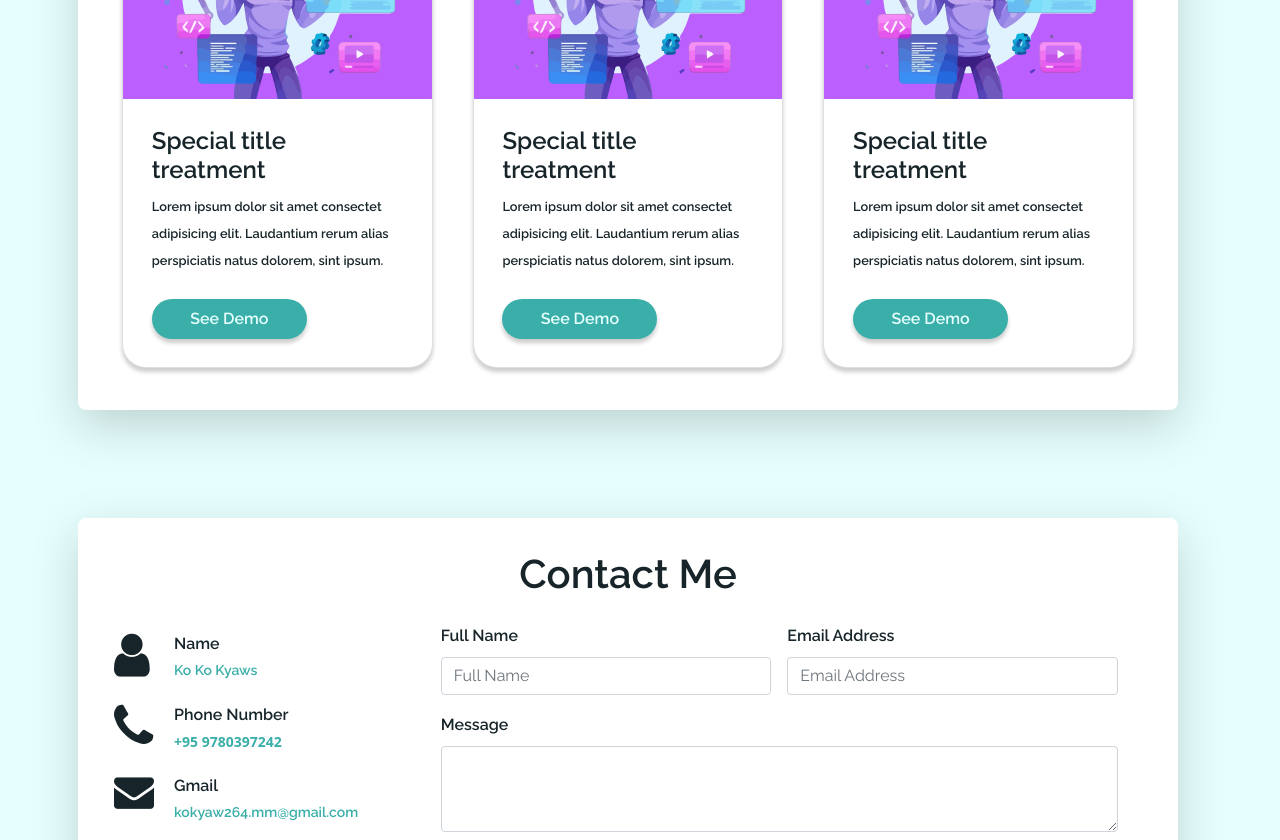
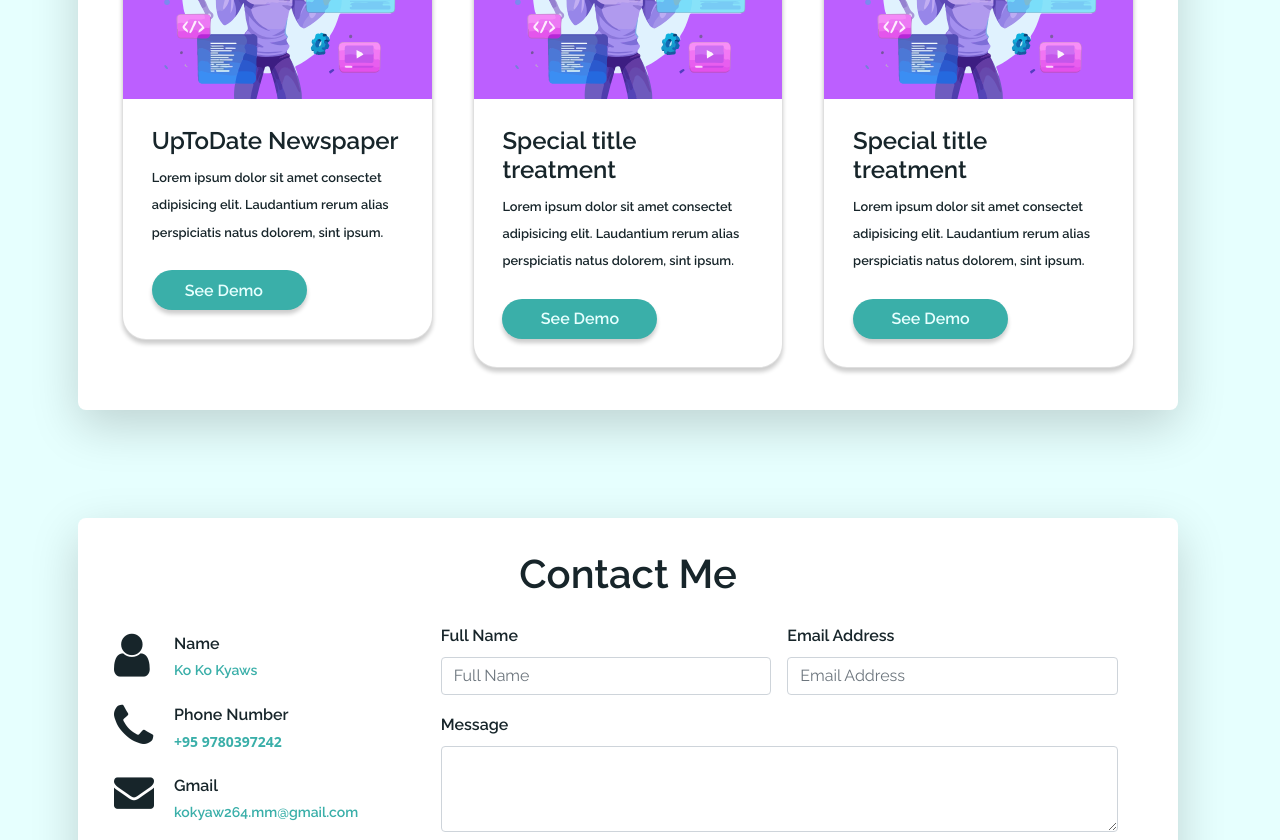
Before and after one commit to KoKyaw-jolly/my_portfolio, a website: page index.html in a window 1280 px wide. Shown: the part 2040-2880 px from the top of the page. Drawn offline with nearby package versions, Linux system fonts and the light colour scheme.

Commit message:
add link
add link

```diff
--- a/index.html
+++ b/index.html
@@ -110,9 +110,10 @@
             <div class="card shadow-sm" style="max-width:30rem;">
               <img src="src/image/prj_card.svg" class="card-img-top" alt="...">
               <div class="card-body">
-                  <h5 class="card-title">Special title treatment</h5>
+                  <h5 class="card-title">UpToDate Newspaper</h5>
                   <p class="card-text">Lorem ipsum dolor sit amet consectet adipisicing elit. Laudantium rerum alias perspiciatis natus dolorem, sint ipsum.</p>
-                  <button class="common-btn shadow-sm center-btn d-block mx-md-0">See Demo</button>
+                  <!-- <button class="common-btn shadow-sm center-btn d-block mx-md-0">See Demo</button> -->
+                  <a href="https://kokyaw-jolly.github.io/newspaper/" class="common-btn contact-btn shadow-sm center-btn d-block ">See Demo</a>
               </div>
             </div>
           </div>
```
